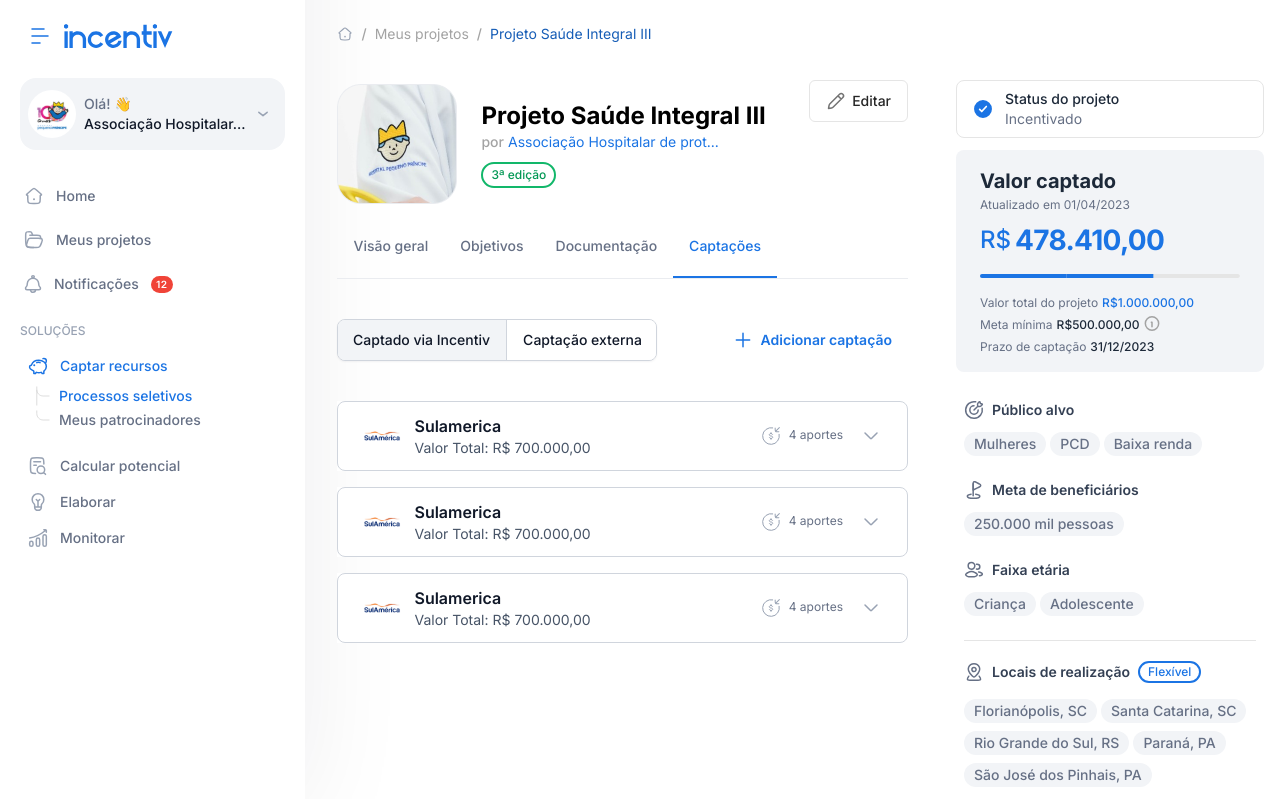
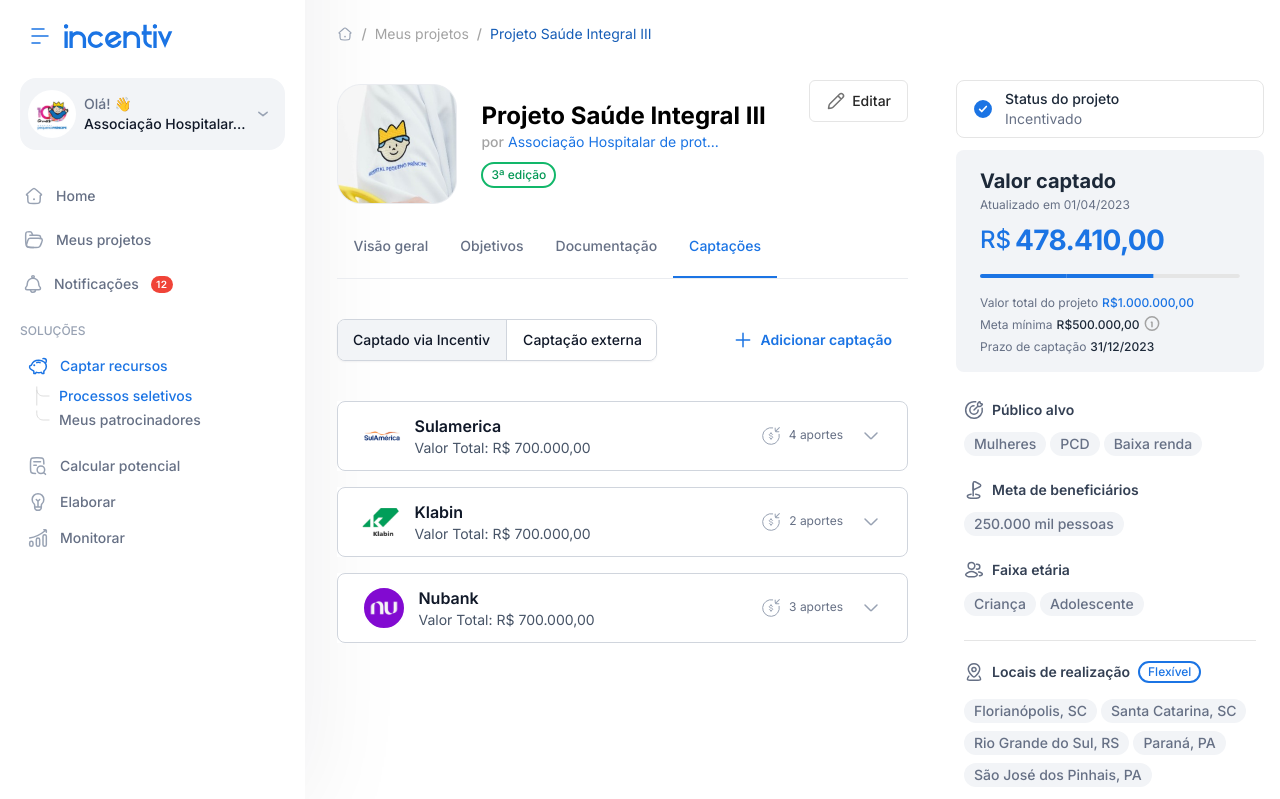
Before and after one commit to tascintra/incentiv-ds, a Next.js app: page /tela3 in a window 1280 px wide. Shown: the top 799 px of the page. Built offline with nearby package versions, Linux system fonts and the light colour scheme.

Commit message:
refactor(contribution card): organism refactored to receive props in the header

```diff
--- a/src/app/tela2/page.tsx
+++ b/src/app/tela2/page.tsx
@@ -76,13 +76,13 @@
 
   return (
     <>
-      <NavbarCloseModal />
-      <div className="m-auto flex max-w-7xl justify-between">
-        <aside className="m-auto h-screen w-full max-w-[280px] shadow-border-r">
+      <NavbarCloseModal className="px-5" />
+      <div className="m-auto mb-12 flex h-screen max-w-7xl justify-between px-5">
+        <aside className="m-auto min-h-[916px] w-full max-w-[280px] shadow-border-r">
           <SidebarStepsItems className="mt-14" />
         </aside>
         <main className="w-full">
-          <div className="ml-auto mt-12 max-w-[800px]">
+          <div className="ml-auto mt-12 max-w-[800px] pl-5">
             <header>
               <Text fontStyle="smr" className="text-neutral-500">
                 Cadastro de Projeto
--- a/src/app/tela3/page.tsx
+++ b/src/app/tela3/page.tsx
@@ -1,4 +1,7 @@
 import PlusSign from '@/assets/icon/PlusSign'
+import SulamericaLogo from '@/assets/logo/sulamerica.svg'
+import KablinLogo from '@/assets/logo/kablin.svg'
+import NubankLogo from '@/assets/logo/nubank.svg'
 import ButtonOutlined from '@/components/molecules/ButtonOutlined'
 import Breadcrumb from '@/components/organisms/Breadcrumb'
 import ButtonGroup from '@/components/organisms/ButtonGroup'
@@ -6,9 +9,6 @@
 import NavSidebar from '@/components/organisms/NavSidebar'
 import ProjectShowcase from '@/components/organisms/ProjectShowcase'
 import ShowcaseSidebar from '@/components/organisms/ShowcaseSidebar'
-import SulamericaLogo from '@/assets/logo/sulamerica.svg'
-import KablinLogo from '@/assets/logo/kablin.svg'
-import NubankLogo from '@/assets/logo/nubank.svg'
 
 const baseItemsBg = [
   { label: 'Captado via Incentiv' },
@@ -57,9 +57,17 @@
         </div>
 
         <div className="mt-10 flex flex-col gap-4">
-          {companies.map((company) => (
-            <ContributionsCard key={company.companyName} />
-          ))}
+          {companies.map(
+            ({ companyLogo, companyName, contributions, totalValue }) => (
+              <ContributionsCard
+                key={companyName}
+                companyLogo={companyLogo}
+                companyName={companyName}
+                contributions={contributions}
+                totalValue={totalValue}
+              />
+            )
+          )}
         </div>
       </main>
       <aside className="mx-4 justify-self-end">
--- a/src/components/molecules/NavbarCloseModal.tsx
+++ b/src/components/molecules/NavbarCloseModal.tsx
@@ -1,5 +1,6 @@
 import Image from 'next/image'
 import Link from 'next/link'
+import clsx from 'clsx'
 import LogoIncentiv from '@/assets/logo/incentiv-logo.svg'
 import EducationPencil from '@/assets/icon/EducationPencil'
 
@@ -9,10 +10,13 @@
     HTMLDivElement
   > {}
 
-export default function NavbarCloseModal(props: NavbarCloseModalProps) {
+export default function NavbarCloseModal({
+  className,
+  ...props
+}: NavbarCloseModalProps) {
   return (
-    <div className="py-4 shadow-border-b" {...props}>
-      <div className="m-auto flex max-w-7xl justify-between">
+    <div className={clsx('py-4 shadow-border-b', className)} {...props}>
+      <div className="m-auto flex max-w-7xl items-center justify-between">
         <Link href="/">
           <Image src={LogoIncentiv} alt="Logo Incentiv" />
         </Link>
--- a/src/components/organisms/ContributionsCard.tsx
+++ b/src/components/organisms/ContributionsCard.tsx
@@ -1,6 +1,7 @@
 'use client'
 import { useState } from 'react'
 import clsx from 'clsx'
+import { CompanyType } from '@/@types/types'
 import ContributionsCardHeader from '@/components/organisms/ContributionsCardHeader'
 import ContributionsCardContribution from '@/components/organisms/ContributionsCardContribution'
 
@@ -23,7 +24,12 @@
   ],
 ]
 
-export default function ContributionsCard() {
+export default function ContributionsCard({
+  companyLogo,
+  companyName,
+  contributions,
+  totalValue,
+}: CompanyType) {
   const [closed, setClosed] = useState(true)
 
   return (
@@ -37,6 +43,10 @@
       <ContributionsCardHeader
         onClick={() => setClosed(!closed)}
         closed={closed}
+        companyLogo={companyLogo}
+        companyName={companyName}
+        contributions={contributions}
+        totalValue={totalValue}
       />
       <div
         className={clsx(
--- a/src/components/organisms/ContributionsCardHeader.tsx
+++ b/src/components/organisms/ContributionsCardHeader.tsx
@@ -1,21 +1,26 @@
 import Image from 'next/image'
 import clsx from 'clsx'
-import SulamericaLogo from '@/assets/logo/sulamerica.svg'
+import { CompanyType } from '@/@types/types'
 import Arrow from '@/assets/icon/arrow.svg'
 import MoneyCircle from '@/assets/icon/MoneyCircle'
 import Text from '@/components/atoms/Text'
 
 interface ContributionsCardHeaderProps
   extends React.DetailedHTMLProps<
-    React.LiHTMLAttributes<HTMLLIElement>,
-    HTMLLIElement
-  > {
+      React.LiHTMLAttributes<HTMLLIElement>,
+      HTMLLIElement
+    >,
+    CompanyType {
   closed: boolean
 }
 
 export default function ContributionsCardHeader({
   closed,
   onClick,
+  companyLogo,
+  companyName,
+  totalValue,
+  contributions,
 }: ContributionsCardHeaderProps) {
   return (
     <li
@@ -25,19 +30,19 @@
         'flex cursor-pointer items-center gap-3 border border-gray-300 px-6 py-3'
       )}
     >
-      <Image src={SulamericaLogo} alt="Sulamerica Logo" />
+      <Image src={companyLogo} alt="Sulamerica Logo" />
       <div>
         <Text fontStyle="mds" className="text-gray-900">
-          Sulamerica
+          {companyName}
         </Text>
         <Text fontStyle="smr" className="text-gray-600">
-          Valor Total: R$ 700.000,00
+          Valor Total: R$ {totalValue}
         </Text>
       </div>
       {closed && (
         <div className="ml-auto flex gap-2 text-gray-500">
           <MoneyCircle />
-          <Text fontStyle="xsr">4 aportes</Text>
+          <Text fontStyle="xsr">{contributions} aportes</Text>
         </div>
       )}
       <Image
```
Also changed, not shown: src/@types/types.ts (+8 -3 lines).
